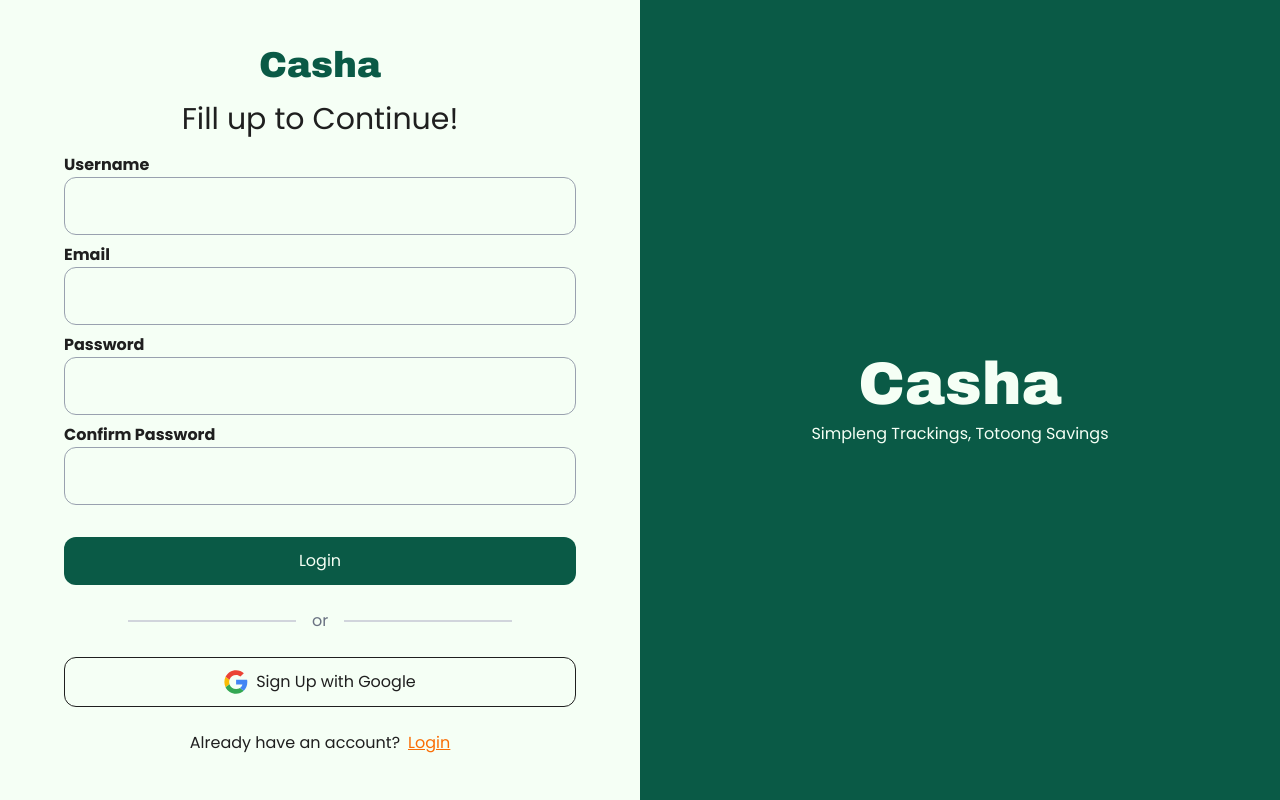
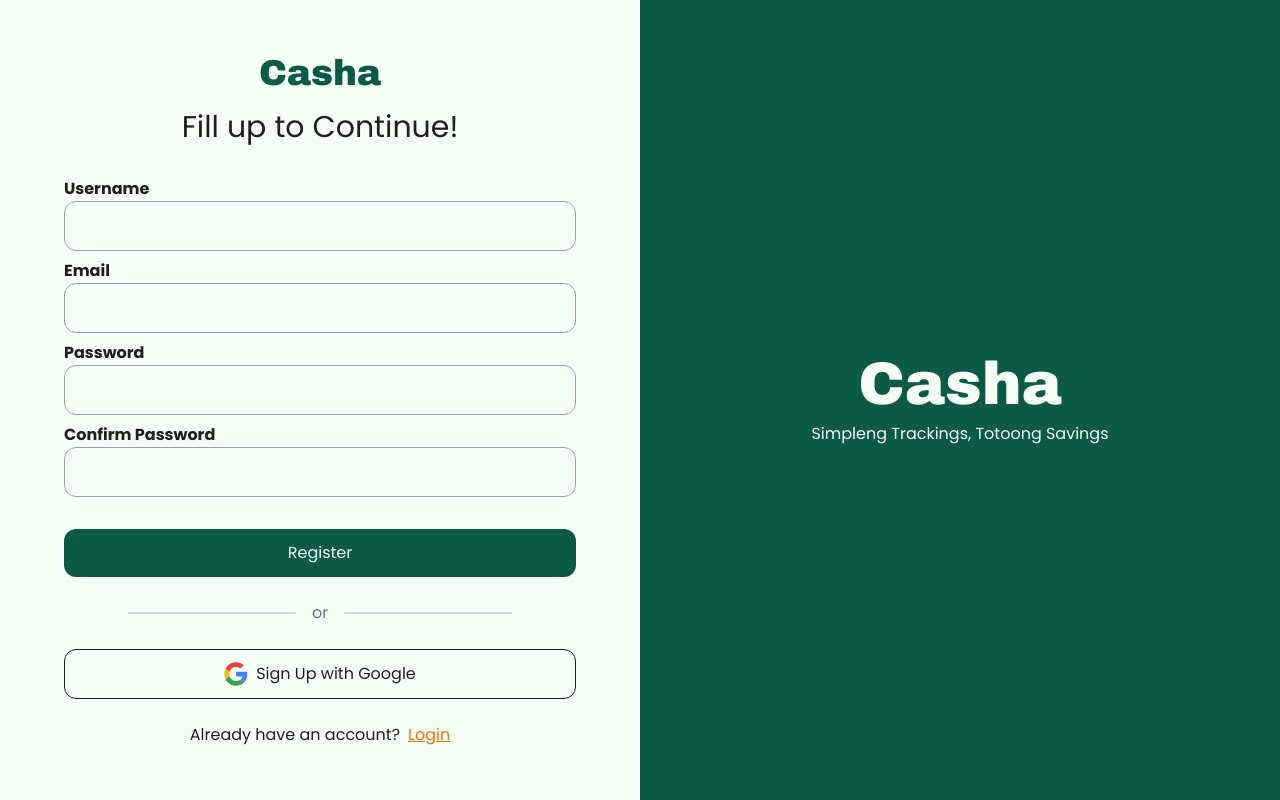
Before and after one commit to hanznikkol/Casha-web-app-TS, a React (Vite) app: page /signup in a window 1280 px wide. Built offline with nearby package versions, Linux system fonts and the light colour scheme.

Commit message:
Register Function

```diff
--- a/src/components/Login/Form/LoginForm.tsx
+++ b/src/components/Login/Form/LoginForm.tsx
@@ -1,17 +1,16 @@
-import React from 'react'
+import React, { useState } from 'react'
 import { Link, useNavigate } from 'react-router-dom'
-import CloseSVG from '../../icons/LoginIcons/CloseSVG.js'
 import GoogleButton from './subcomponents/GoogleButton.js'
 import InputField from './subcomponents/InputField.js'
-
+import FormAlert from './subcomponents/FormAlert.js'
 
 function LoginForm() {
-  const [email, setEmail] = React.useState('')
-  const [password, setPassword] = React.useState('')
-  const [error, setError] = React.useState('')
+  const [email, setEmail] = useState('')
+  const [password, setPassword] = useState('')
+  const [error, setError] = useState('')
   const navigate = useNavigate()
 
-  const handleSubmit = (e: React.FormEvent<HTMLFormElement>) => {
+  const handleSubmit = (e: React.FormEvent<HTMLElement>) => {
     e.preventDefault()
 
     if (email === "hanz@gmail.com" && password === "1234") {
@@ -33,19 +32,18 @@ function LoginForm() {
     <>
       {/* Text */}
       <h1 className='text-4xl text-primary font-archivo'>Casha</h1>
-      <h4 className='text-xl lg:text-3xl'>Login to Continue!</h4>
+      <h4 className='text-xl lg:text-3xl mb-4'>Login to Continue!</h4>
 
       {/* Form */}
       <form onSubmit = {handleSubmit} className='flex flex-col gap-6 w-full h-auto px-2 lg:px-16'>
         {/* Error Message */}
         {error && (
-          <div className='w-full px-2 py-3 flex justify-between items-center border-2 border-error rounded-xl'>
-            <p className='text-error'>Oops! {error}</p>
-            <button onClick={handleErrorClose}>
-              <CloseSVG></CloseSVG>
-            </button>
-
-          </div>
+          <FormAlert
+            message= {error}
+            type = 'error'
+            onClose={handleErrorClose}
+            >
+          </FormAlert>
         )}
 
         <div>
@@ -68,6 +66,7 @@ function LoginForm() {
           <p className='underline text-secondary hover:text-secondary-hover hover:cursor-pointer'>Forget Password</p>
         </div>
 
+        {/* Submit Button */}
         <button type='submit' className='hover:cursor-pointer bg-primary hover:bg-primary-hover text-white p-3 rounded-xl duration-150'>Login</button>
 
         <div className='flex justify-around items-center gap-4 px-16'>
--- a/src/components/Login/Form/SignUpForm.tsx
+++ b/src/components/Login/Form/SignUpForm.tsx
@@ -1,24 +1,76 @@
-import React from 'react'
-import { Link } from 'react-router-dom'
+import React, {useState} from 'react'
+import { Link, useNavigate } from 'react-router-dom'
 import GoogleButton from './subcomponents/GoogleButton'
 import InputField from './subcomponents/InputField'
+import FormAlert from './subcomponents/FormAlert'
 
 function SignUpForm() {
-  const [username, setUserName] = React.useState('')
-  const [email, setEmail] =  React.useState('')
-  const [password, setPassword] =  React.useState('')
-  const [cPassword, setCPassword] =  React.useState('')
+  const [username, setUserName] = useState('')
+  const [email, setEmail] =  useState('')
+  const [password, setPassword] =  useState('')
+  const [cPassword, setCPassword] =  useState('')
+  const [error, setError] = useState('')
+  const [success, setSuccess] = useState('')
+  const navigate = useNavigate()
 
   const onChangeUsername = (e: React.ChangeEvent<HTMLInputElement>) => setUserName(e.target.value)
   const onChangeEmail = (e: React.ChangeEvent<HTMLInputElement>) => setEmail(e.target.value)
   const onChangePassword = (e: React.ChangeEvent<HTMLInputElement>) => setPassword(e.target.value)
   const onChangeCPassword = (e: React.ChangeEvent<HTMLInputElement>) => setCPassword(e.target.value)
+
+  const handleErrorClose = () => setError('')
+
+  const handleRegister = async (e: React.ChangeEvent<HTMLFormElement>) => {
+    e.preventDefault()
+
+    if (password != cPassword) {
+      setError('Your Password is not match')
+      setSuccess('')
+      return
+    }
+
+    // Simulate registration success
+    try {
+      setSuccess('Registration successful! Redirecting you to the login page...')
+      setError('')
+      setTimeout(() => {
+        navigate('/')
+      }, 3000)
+    }
+    catch (err){
+      setError("Something went wrong.");
+      setSuccess("");
+    }
+
+    // Reset form fields
+    setUserName('')
+    setEmail('')
+    setPassword('')
+    setCPassword('')
+  }
+
   return (
     <>
       <h1 className='text-4xl text-primary font-archivo'>Casha</h1>
-        <h4 className='text-xl lg:text-3xl'>Fill up to Continue!</h4>
+      <h4 className='text-xl lg:text-3xl mb-4'>Fill up to Continue!</h4>
 
-        <form className='flex flex-col gap-6 w-full h-auto px-2 lg:px-16'>
+      <form onSubmit={handleRegister} className='flex flex-col gap-6 w-full h-auto px-2 lg:px-16'>
+        {/* Error Message */}
+        {error && (
+          <FormAlert
+            type='error'
+            message = {error}
+            onClose={handleErrorClose}
+          ></FormAlert>
+        )}
+        {/* Error Message */}
+        {success && (
+          <FormAlert
+            type='success'
+            message = {success}
+          ></FormAlert>
+        )}
+
         <div>
           <InputField
             type="text"
@@ -43,7 +95,8 @@ function SignUpForm() {
             onChange={onChangeCPassword}></InputField>
         </div>
 
-          <button className='hover:cursor-pointer bg-primary text-white p-3 rounded-xl'>Login</button>
+        {/* Submit Button */}
+        <button type='submit' className='hover:cursor-pointer bg-primary text-white p-3 rounded-xl'>Register</button>
 
         <div className='flex justify-around items-center gap-4 px-16'>
           <div className='w-full h-0.5 bg-gray-300'></div>
--- /dev/null
+++ b/src/components/Login/Form/subcomponents/FormAlert.tsx
@@ -0,0 +1,32 @@
+import React from 'react'
+import CloseSVG from '../../../icons/LoginIcons/CloseSVG'
+
+interface AlertProps {
+    message: string,
+    type?: 'error' | 'success',
+    onClose?: () => void,
+}
+
+const FormAlert: React.FC<AlertProps> = ({
+    message,
+    type = 'error',
+    onClose,
+}) => {
+  return (
+    <div
+        className={`w-full px-2 py-3 flex justify-between items-center border-2 border-error rounded-xl
+        ${type === 'error' ? 'border-2 border-error text-error': 'border-2 border-success text-success'}`}
+    >
+        <p>{type === 'error' ? 'Oops! ' : ''}{message}</p>
+
+        {type === 'error' && (
+            <button onClick={onClose}>
+            <CloseSVG></CloseSVG>
+            </button>
+        )}
+
+    </div>
+  )
+}
+
+export default FormAlert
--- a/src/components/Login/Form/subcomponents/InputField.tsx
+++ b/src/components/Login/Form/subcomponents/InputField.tsx
@@ -29,7 +29,7 @@ const InputField: React.FC<InputFieldProps> = ({
             name = {name}
             placeholder= {placeholder}
             type= {type}
-            className='text-sm lg:text-base w-full border border-gray-400 rounded-xl px-2 py-3 lg:py-4 mb-2'
+            className='text-sm lg:text-base w-full border border-gray-400 rounded-xl px-2 py-3 mb-2'
             onChange = {onChange}
         ></input>
 
--- a/src/index.css
+++ b/src/index.css
@@ -14,4 +14,5 @@
   --color-secondary: #FA6E06;
   --color-secondary-hover: #e65c00;
   --color-error: #E63946;
+  --color-success: #4BB543;
 }
```
Lines whose indentation alone changed are shown as unchanged.
